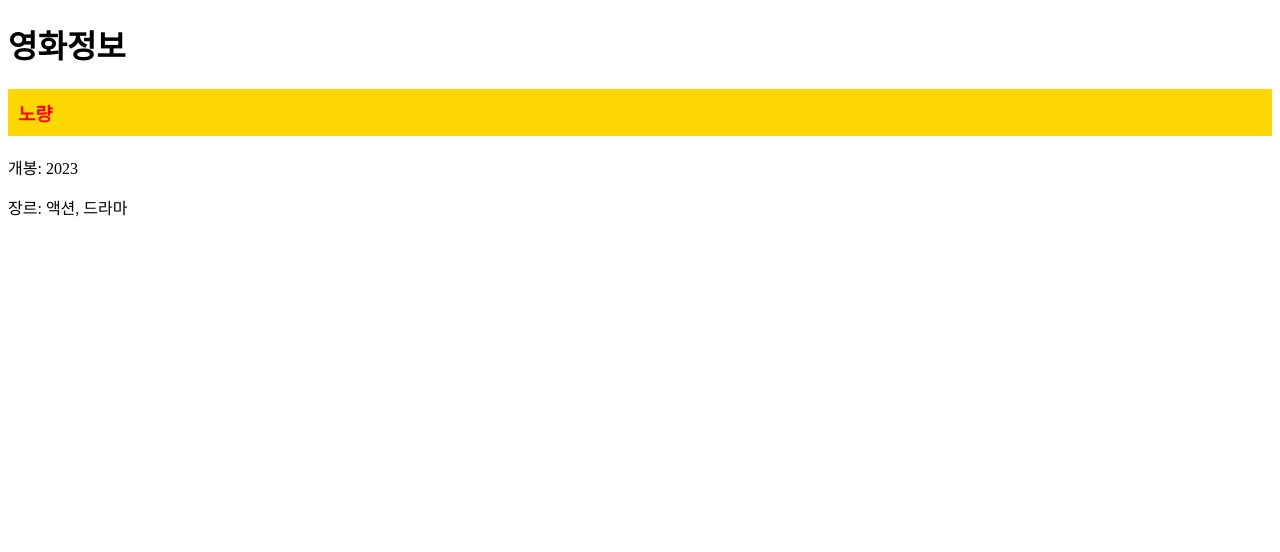
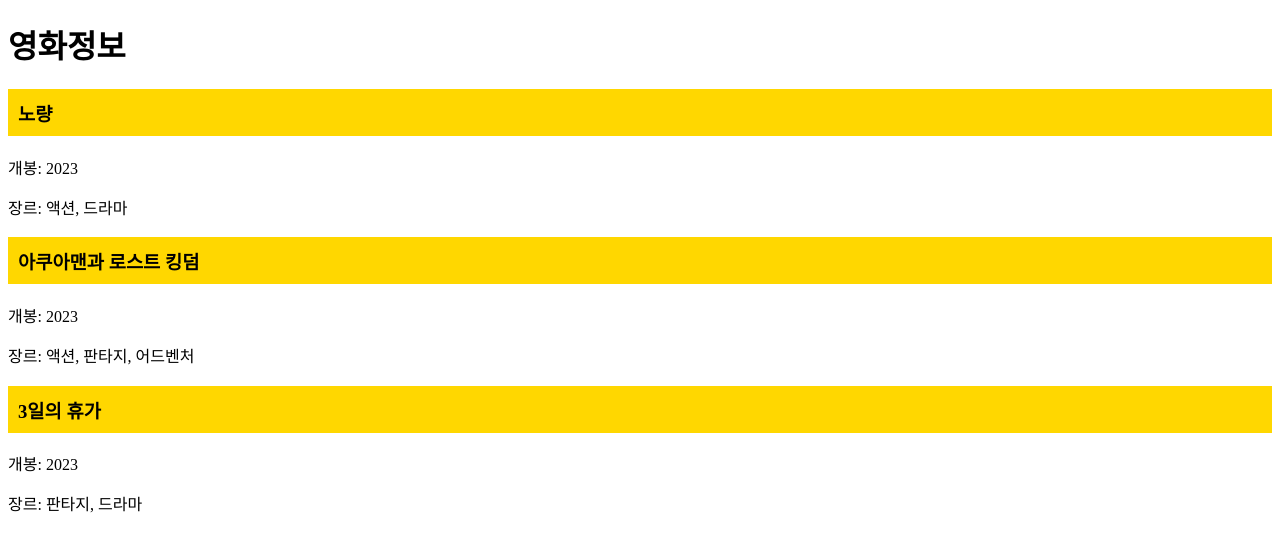
Before and after one commit to hasesy/Udemy-Vue-learning, a Vue app: page / in a window 1280 px wide. Shown: the top 552 px of the page. Built offline with nearby package versions, Linux system fonts and the light colour scheme.

Commit message:
240914 1. 반복문 v-for 사용법

```diff
--- a/src/App.vue
+++ b/src/App.vue
@@ -1,9 +1,9 @@
 <template>
   <h1>영화정보</h1>
-  <div>
-    <h3 class="bg-yellow" :style="textRed">{{ title }}</h3>
-    <p>개봉: {{ year }}</p>
-    <p>장르: {{ category }}</p>
+  <div v-for="(movie, i) in data" :key="i">
+    <h3 class="bg-yellow" :style="textRed">{{ movie.title }}</h3>
+    <p>개봉: {{ movie.year }}</p>
+    <p>장르: {{ movie.category }}</p>
   </div>
 </template>
 
@@ -12,13 +12,27 @@
   name: 'App',
   data() {
     return {
-        title: "노량",
+      data: [
+        {
+          title: '노량',
           year: 2023,
-        category: "액션, 드라마",
-        textRed: "color: red"
-      }
-    }
-  }
+          category: '액션, 드라마',
+          textRed: 'color: red',
+        },
+        {
+          title: '아쿠아맨과 로스트 킹덤',
+          year: 2023,
+          category: '액션, 판타지, 어드벤처',
+        },
+        {
+          title: '3일의 휴가',
+          year: 2023,
+          category: '판타지, 드라마',
+        },
+      ],
+    };
+  },
+};
 </script>
 
 <style>
```
Lines whose indentation alone changed are shown as unchanged.
